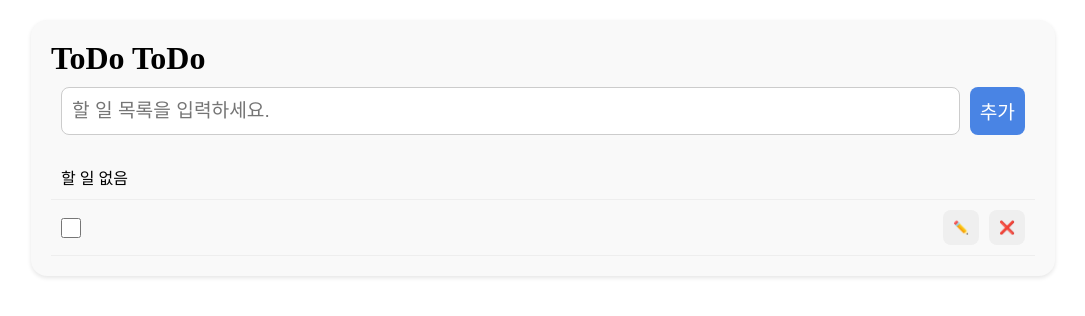
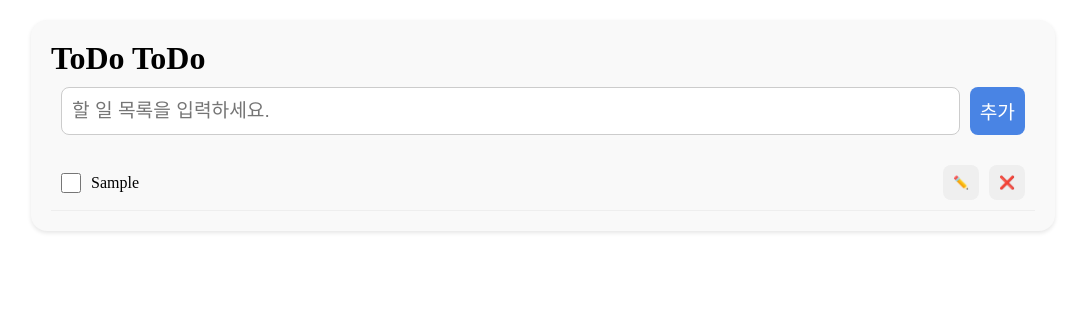
Before and after one commit to jagseeun/programming_3214, a React (Vite) app: page / in a window 1280 px wide. Both pictures are taken after typing "Sample" into the empty fields and a click on the button "추가". Shown: the top 316 px of the page, without its empty margins (97-1182 px from the left). Built offline with nearby package versions, Linux system fonts and the light colour scheme.

Commit message:
TodoListApp show todos

```diff
--- a/src/TodoListApp.jsx
+++ b/src/TodoListApp.jsx
@@ -17,7 +17,7 @@
         //이전 todos에 newTodo 만들어서 추가하자 -> 그것을 setTodos() 하자
         setTodos((todos)=>[
             ...todos,  //dotos에 있는 item을 다 꺼내서 새로운 리스트에서 시작
-            todos,
+            // todos,
             new Todo(
                 Date.now(),//id: 고유 ID 시간을 이용 == new Date().getTime()과 같음
                 text, //text: 할일 내용
@@ -30,8 +30,7 @@
 
             <TodoHeader/>
             <TodoAdder addTodo={addTodo}/>
-
-            <TodoList/>
+            <TodoList todos={todos}/>
         </div>
     )
 }
--- a/src/components/Checkbox.jsx
+++ b/src/components/Checkbox.jsx
@@ -1,10 +1,9 @@
-export default function Checkbox(props){
-    const {children, id, ...rest} = props;
-    return(
+export default function Checkbox(props) {
+    const { children, id, ...rest } = props;
+    return (
         <>
-            <input {...rest} id={`chk-${id}`}/>
-            <label htmlFor={`chk-${id}`} className="todo__label">{children}</label>
+            <input type="checkbox" className='todo__check' id={`chk-${id}`} {...rest} />
+            <label htmlFor={`chk-${id}`} className='todo__label'>{children}</label>
         </>
     )
-
 }
--- a/src/components/TodoItem.jsx
+++ b/src/components/TodoItem.jsx
@@ -1,9 +1,10 @@
 import Button from "./Button.jsx"
 import Checkbox from "./Checkbox.jsx"
-export default function TodoItem(){
+export default function TodoItem({todo}){
     return(
-        <li className="todo__item">
-            <Checkbox type="checkbox" className="todo__check" id="1" />
+        //todo.iscompleted가 treu면 "todo__item--complete" false ""
+        <li className={`todo__item${todo.isCompleted ? " todo__item--complete" : ""}`}>
+            <Checkbox id={todo.id}>{todo.text}</Checkbox>
             <Button className="todo__button todo__button--edit">✏️</Button>
             <Button className="todo__button todo__button--delete">❌</Button>
         </li>
--- a/src/components/TodoList.jsx
+++ b/src/components/TodoList.jsx
@@ -1,10 +1,14 @@
 import TodoItemEmpty from "./TodoItemEmpty.jsx"
 import TodoItem from "./TodoItem.jsx"
-export default function TodoList(){
+export default function TodoList({todos}){
     return(
         <ul className="todo__list">
-            <TodoItemEmpty/>
-            <TodoItem/>
+            {/*todos가 비어있으면 TodoItemEmpty 보여주고, 아니면 TodoItem 보여주기 */}
+            {todos.length===0 && <TodoItemEmpty/>}
+            {todos.length> 0 &&
+            //todos에서 하나씩 꺼내서 todo -> <TodoItem todo={todo}/>로 보내기
+            todos.map((todo)=> <TodoItem key = {todo.id}todo = {todo}/>)  //Each child in a list should have a unique "key" prop.-> 리스트의 각 아이는 key 속성을 갖고 있어야 한다.
+            }
         </ul>
     )
 }
--- a/src/todolist.css
+++ b/src/todolist.css
@@ -60,7 +60,7 @@
     font-size:0.8em;
 }
 
-.todo__item--completed .todo__label{ /*completed 클래스가 있는 todo__item의 자식인 todo__label*/
+.todo__item--complete .todo__label{ /*completed 클래스가 있는 todo__item의 자식인 todo__label*/
     text-decoration: line-through;
     color: #999;
 }
```
